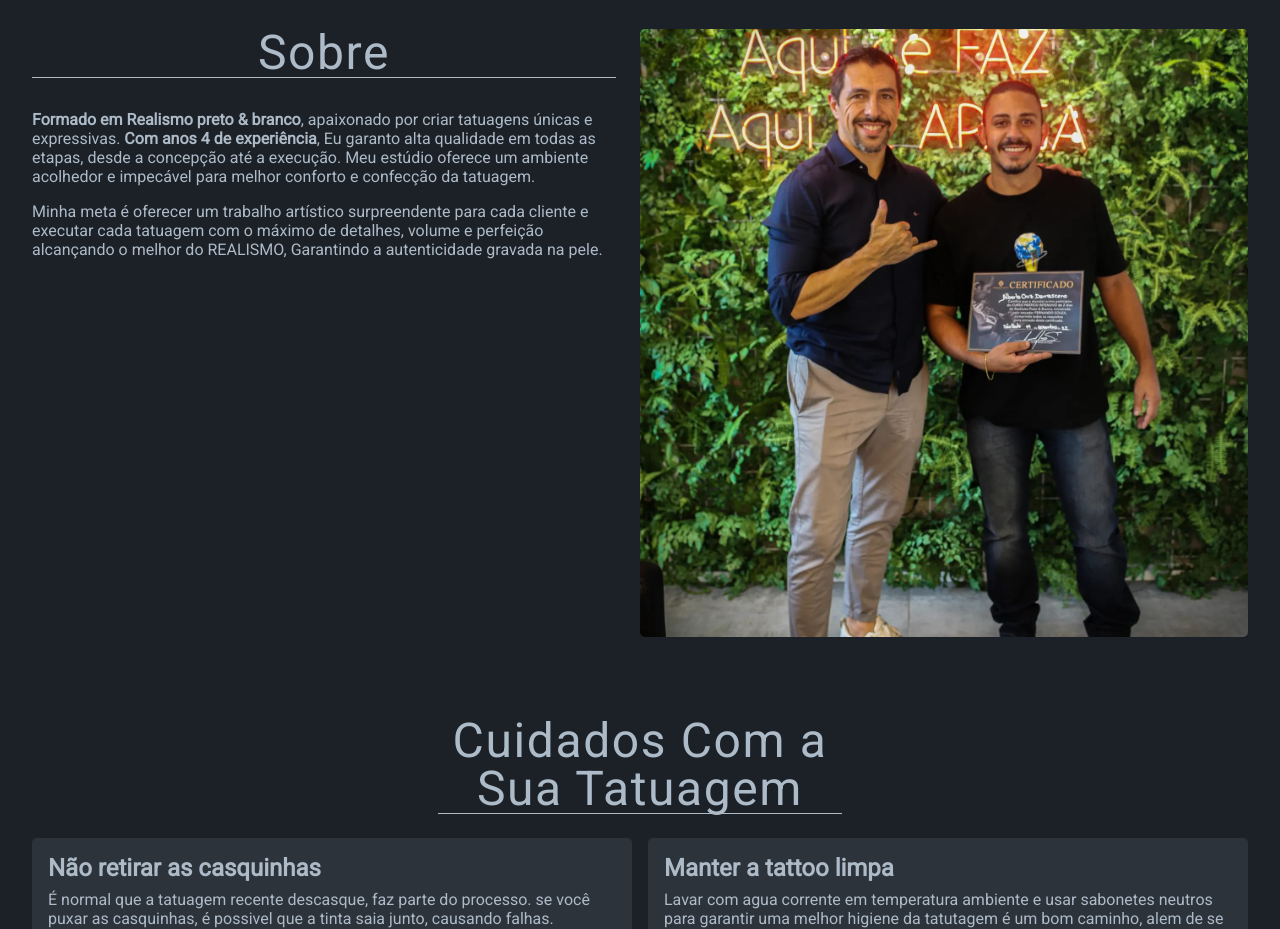
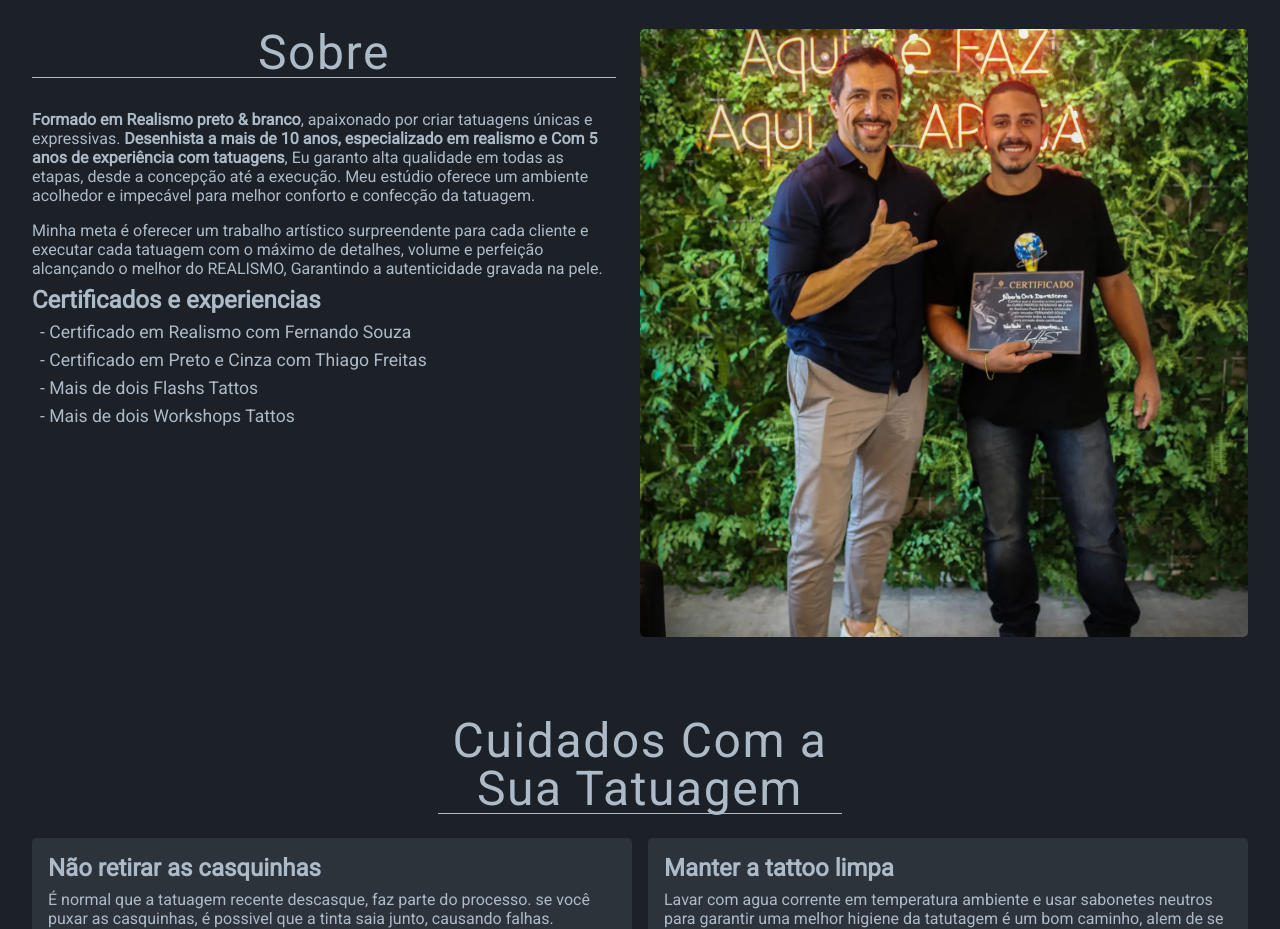
Before and after one commit to Albertojr-tatto/.com, a plain HTML site: page index.html in a window 1280 px wide. Shown: the part 5820-6749 px from the top of the page. Drawn offline with Linux system fonts and the light colour scheme.

Commit message:
texto adicionado

```diff
--- a/index.html
+++ b/index.html
@@ -4,7 +4,7 @@
     <meta charset="UTF-8">
     <meta name="viewport" content="width=device-width, initial-scale=1.0">
     <link rel="stylesheet" href="style.css">
-    <meta name="description" content="Formado em Realismo preto & branco por Fernando Souza Tattoo, apaixonado por criar tatuagens únicas e expressivas. Com anos 4 de experiência no ramo. ">
+    <meta name="description" content="Formado em Realismo preto & branco por Fernando Souza Tattoo, apaixonado por criar tatuagens únicas e expressivas. Com 4 anos de experiência no ramo. ">
     <title>Alberto Tattoo</title>
 </head>
 <body>
@@ -46,7 +46,7 @@
         <div class="texts">
             <h1 id="sobre">Sobre</h1>
             <p><strong>Formado em Realismo preto & branco</strong>, apaixonado por criar
-                tatuagens únicas e expressivas. <strong>Com anos 4 de experiência</strong>, Eu
+                tatuagens únicas e expressivas. <strong>Desenhista a mais de 10 anos, especializado em realismo e Com 5 anos de experiência com tatuagens</strong>, Eu
                 garanto alta qualidade em todas as etapas, desde a concepção até
                 a execução. Meu estúdio oferece um ambiente acolhedor e impecável
                 para melhor conforto e confecção da tatuagem.</p>
@@ -54,6 +54,22 @@
                 para cada cliente e executar cada tatuagem com o máximo de
                 detalhes, volume e perfeição alcançando o melhor do REALISMO,
                 Garantindo a autenticidade gravada na pele.</p>
+		<h2 class="">Certificados e experiencias</h2>
+		<ul class="list-certificados">
+			<li>
+				- Certificado em Realismo com Fernando Souza
+			</li>
+
+			<li>
+				- Certificado em Preto e Cinza com Thiago Freitas
+			</li>
+			<li>
+				- Mais de dois Flashs Tattos
+			</li>
+			<li>
+				- Mais de dois Workshops Tattos
+			</li>
+		</ul>
         </div>
         <img class="foto-sobre" src="img/diploma.jpg" alt="Alberto tatuador com diploma na mão">
     </section>
--- a/style.css
+++ b/style.css
@@ -43,7 +43,7 @@ ul{
     margin-top: 3rem;
     margin-bottom: 2rem;
 }
-h1{
+h1, .h2-sobre{
     font-size: 3rem;
     letter-spacing: .1rem;
     font-weight: 300;
@@ -88,6 +88,17 @@ h1{
 }
 .foto-sobre{
     width: 50%;
+}
+.h2-sobre{
+	margin-top: 2.5rem ;
+}
+.list-certificados{
+	display: flex;
+	flex-direction: column;
+	gap: .5rem;
+	font-size: 1.1rem;
+	padding-left:.5rem ;
+	padding-top:.5rem ;
 }
 .title-cuidados{
     max-width: 15ch;
```
